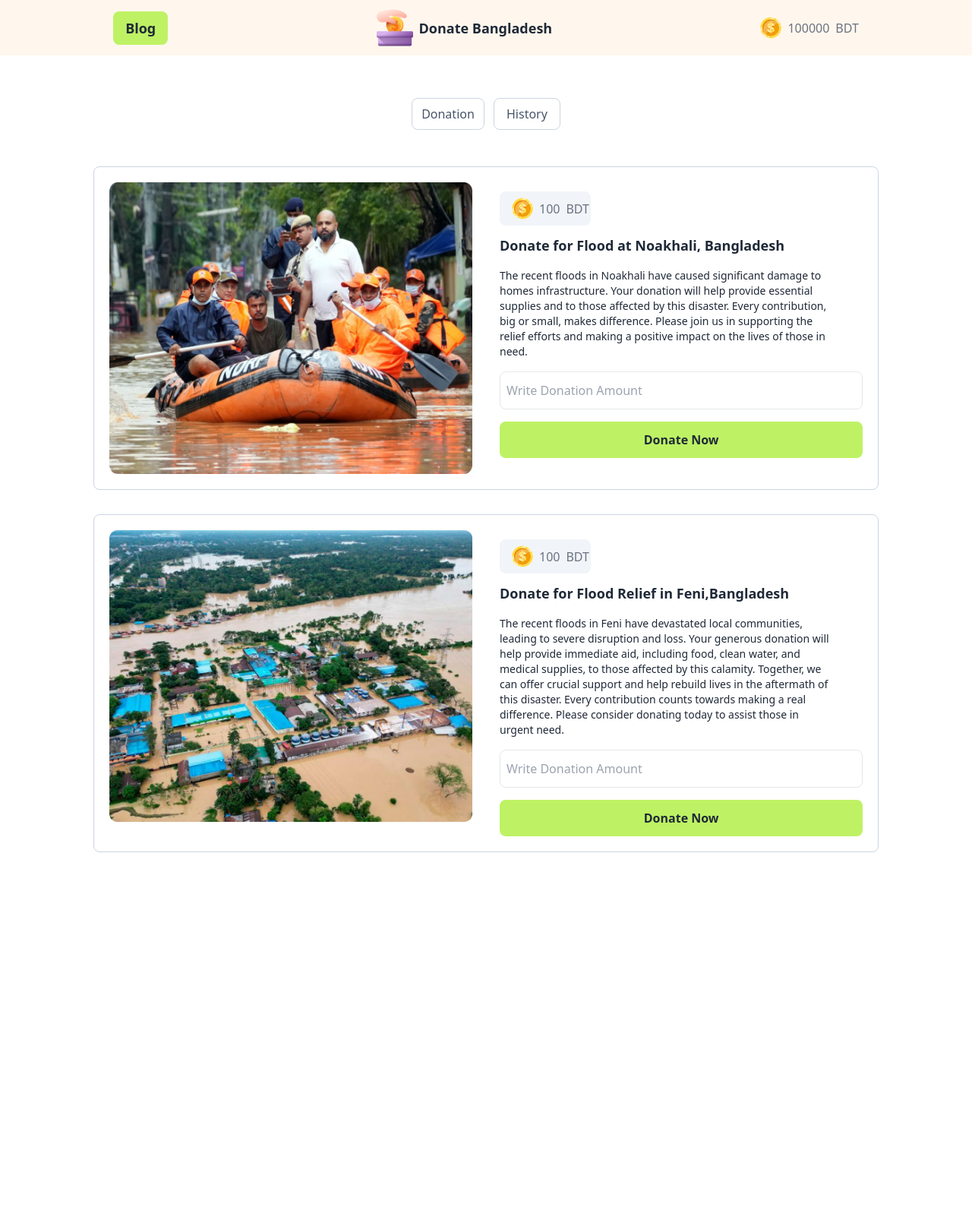
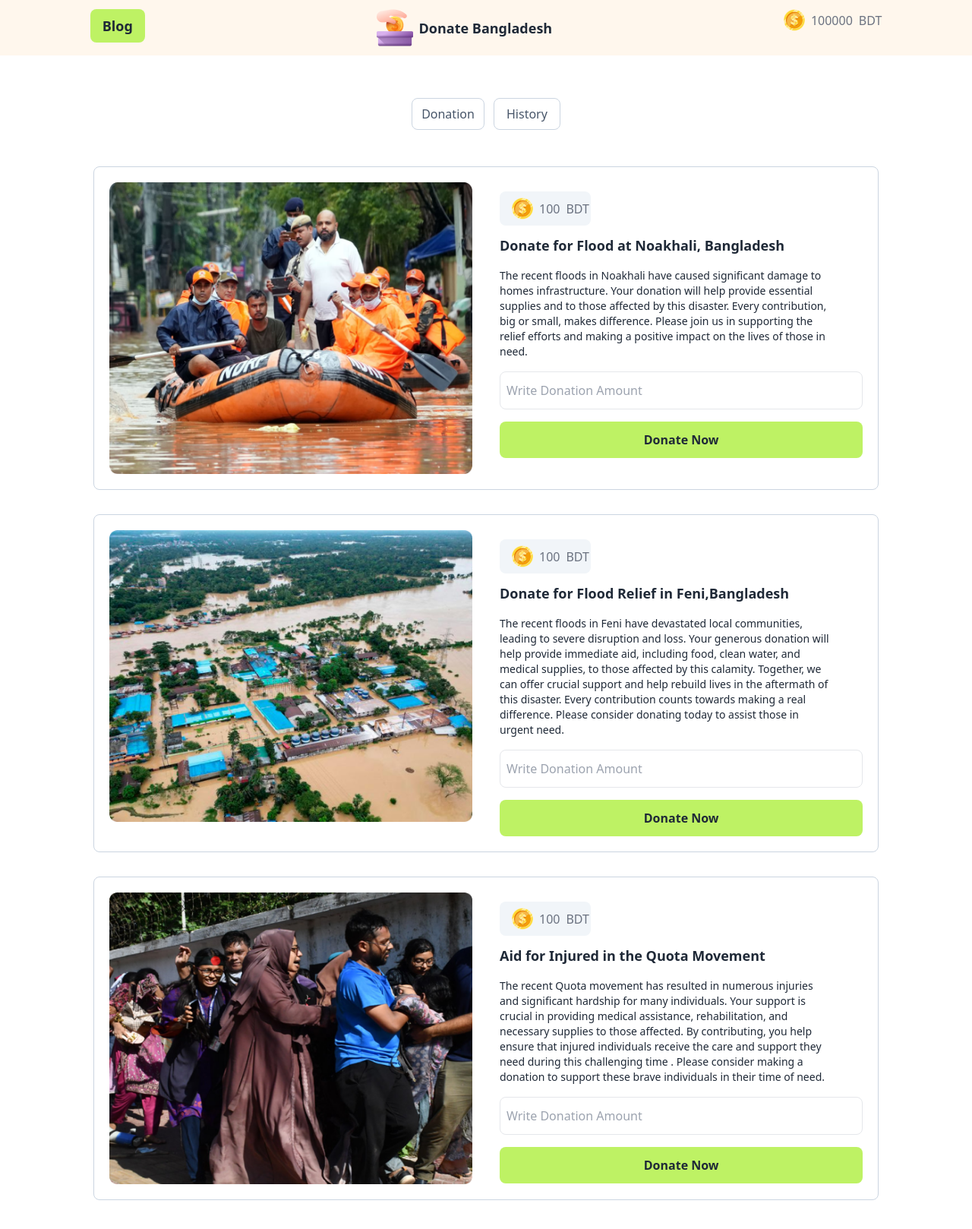
Before and after one commit to Meherabhasib/donate-bangladesh, a plain HTML site: page index.html in a window 1280 px wide. Shown: the whole page at 76% size. Before the commit the page ends 1170 px from the top, so only its background shows below. Drawn offline with nearby package versions, Linux system fonts and the light colour scheme.

Commit message:
Quota Movement

```diff
--- a/index.html
+++ b/index.html
@@ -40,8 +40,8 @@
   </head>
   <body class="">
     <header>
-      <nav class="  ">
-        <div class=" bg-orange-50 p-3 flex justify-around flex-col md:flex-row text-center">
+      <nav class="w-full  bg-orange-50  ">
+        <div class=" mx-auto w-full md:w-5/6 p-3 flex justify-between flex-col md:flex-row items-center md:items-start">
           <div class="flex items-center">
             <button class=" text-lg px-4 py-2 rounded-lg bg-lime-300 font-bold   ">Blog</button>
           </div>
@@ -56,18 +56,20 @@
             </h2>
           </div>
         </div>
+      </nav>
+      <section>
         <div class="md:container md:mx-auto  pt-14 text-center ">
           <button class="px-3 py-2 border border-slate-300 rounded-lg font-medium text-slate-600 mr-2 ">Donation</button>
           <button class="px-4 py-2 border border-slate-300 rounded-lg font-medium text-slate-600">History</button>
 
         </div>
-      </nav>
+      </section>
     </header>
     <main class="md:container md:mx-auto my-2 md:my-8 w-full md:w-5/6">
       <section class="p-4 ">
         <div class=" p-5 border border-slate-300 rounded-lg flex flex-col md:flex-row gap-2">
           <div class="w-full md:w-1/2 mr-0 md:mr-7">
-            <img class="h-96 w-full"  src="assets/noakhali.png" alt="">
+            <img class="h-full md:h-96 w-full"  src="assets/noakhali.png" alt="">
           </div>
           <div class="w-full md:w-1/2 mt-3">
             <div class="flex items-center text-center px-4 py-2 bg-slate-100 w-5/12 md:w-3/12 rounded-lg mb-3">
@@ -91,7 +93,7 @@
       <section class="p-4 ">
         <div class=" p-5 border border-slate-300 rounded-lg flex flex-col md:flex-row gap-2">
           <div class="w-full md:w-1/2 mr-0 md:mr-7">
-            <img class="h-96 w-full"  src="assets/feni.png" alt="">
+            <img class="h-full md:h-96 w-full"  src="assets/feni.png" alt="">
           </div>
           <div class="w-full md:w-1/2 mt-3">
             <div class="flex items-center text-center px-4 py-2 bg-slate-100 w-5/12 md:w-3/12 rounded-lg mb-3">
@@ -112,6 +114,30 @@
         <div></div>
         <div></div>
       </section>
+      <section class="p-4 ">
+        <div class=" p-5 border border-slate-300 rounded-lg flex flex-col md:flex-row gap-2">
+          <div class="w-full md:w-1/2 mr-0 md:mr-7">
+            <img class="h-full md:h-96 w-full"  src="assets/quota-protest.png" alt="">
+          </div>
+          <div class="w-full md:w-1/2 mt-3">
+            <div class="flex items-center text-center px-4 py-2 bg-slate-100 w-5/12 md:w-3/12 rounded-lg mb-3">
+              <img src="assets/coin.png" alt="">
+              <h2 class="font-medium text-gray-500">
+                <span class="px-2 font-medium">100</span>BDT
+              </h2>
+            </div>
+            <h2 class="font-extrabold text-lg mb-4">Aid for Injured in the Quota Movement</h2>
+            <p class="text-sm w-full md:w-11/12 text-wrap ">The recent Quota movement has resulted in numerous injuries and significant hardship for many individuals. Your support is crucial in providing medical assistance, rehabilitation, and necessary supplies to those affected. By contributing, you help ensure that injured individuals receive the care and support they need during this challenging time . Please consider making a donation to support these brave individuals in their time of need.</p>
+           <div> <input class="w-full border border-gray-200 px-2 py-3 rounded-lg mt-4 w-9/10" type="text" placeholder="Write Donation Amount" name="" id=""></div>
+           <div>
+            <button class="w-full  px-2 py-3 rounded-lg mt-4 w-9/10 bg-lime-300 font-bold" type="submit">Donate Now</button>
+           </div>
+
+          </div>
+        </div>
+        <div></div>
+        <div></div>
+      </section>
     </main>
     <footer></footer>
   </body>
```
